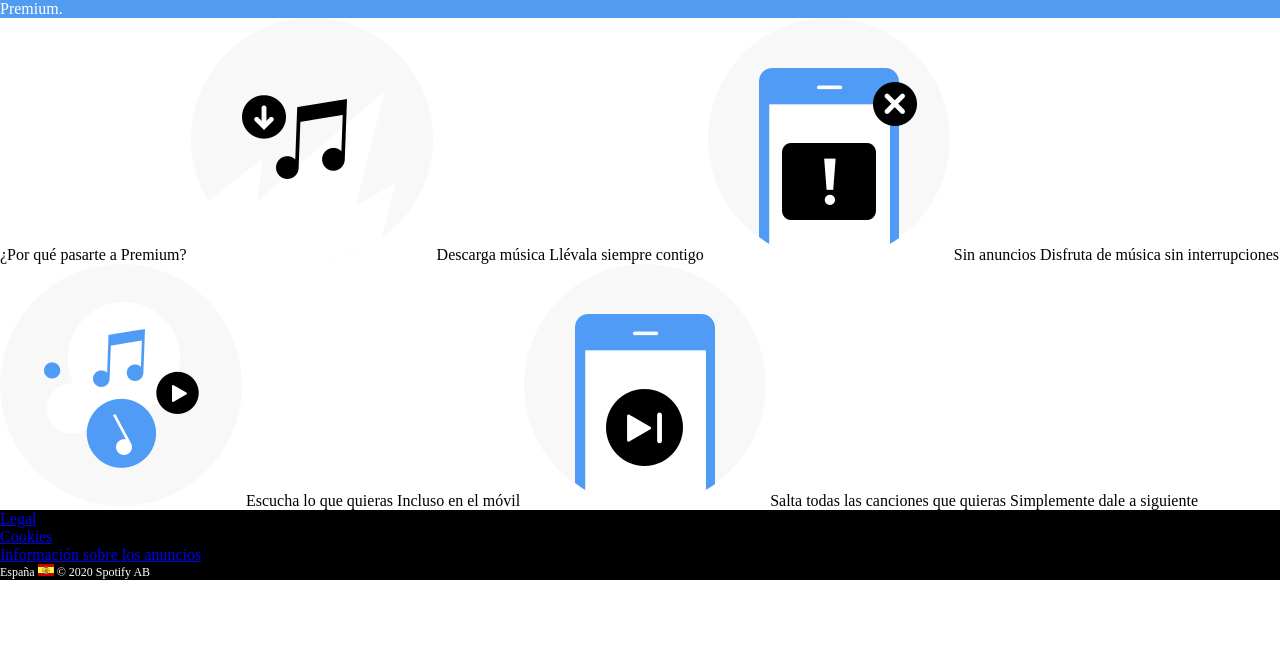
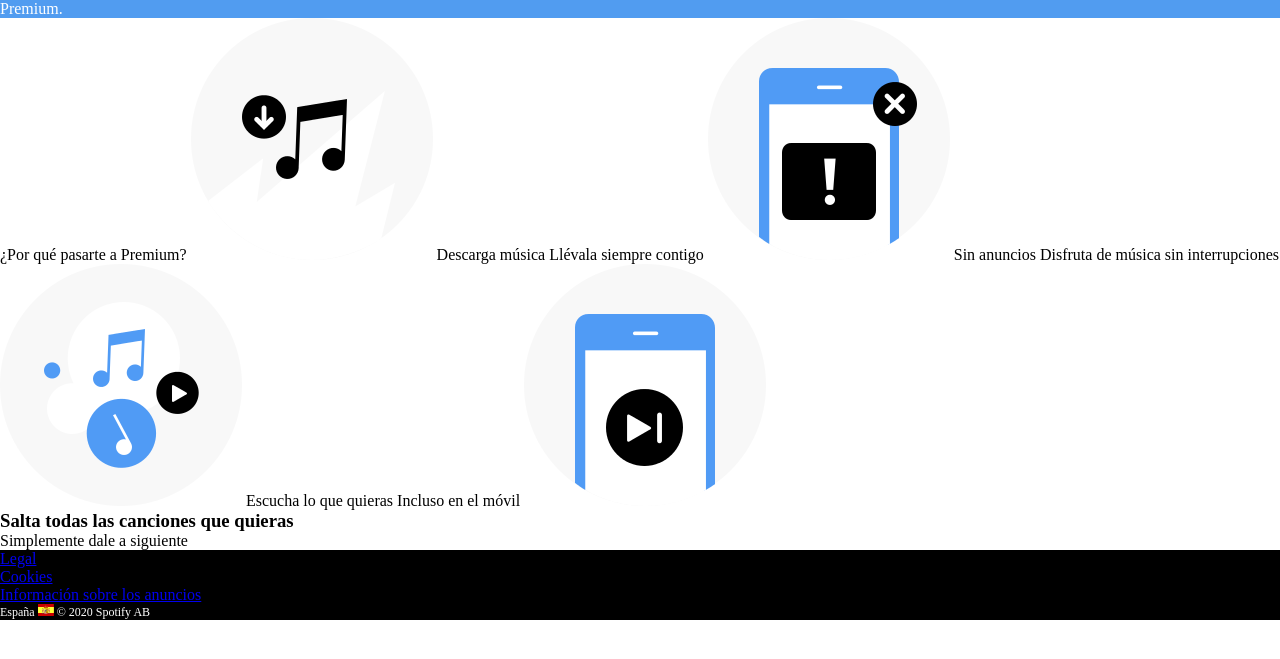
Before and after one commit to igarrido-adalab/promo-1-module-1-pair-0-spotify, a plain HTML site: page index.html in a window 1280 px wide. Shown: the part 79-738 px from the top of the page. Drawn offline with Linux system fonts and the light colour scheme.

Commit message:
Add structure to befenit 4.

```diff
--- a/index.html
+++ b/index.html
@@ -48,7 +48,10 @@
           src="./images/benefit-4.png"
           alt="Salta todas las canciones que quieras"
         />
-        Salta todas las canciones que quieras Simplemente dale a siguiente
+        <div>
+          <h3>Salta todas las canciones que quieras</h3>
+          <p>Simplemente dale a siguiente</p>
+        </div>
       </section>
     </main>
 
```
